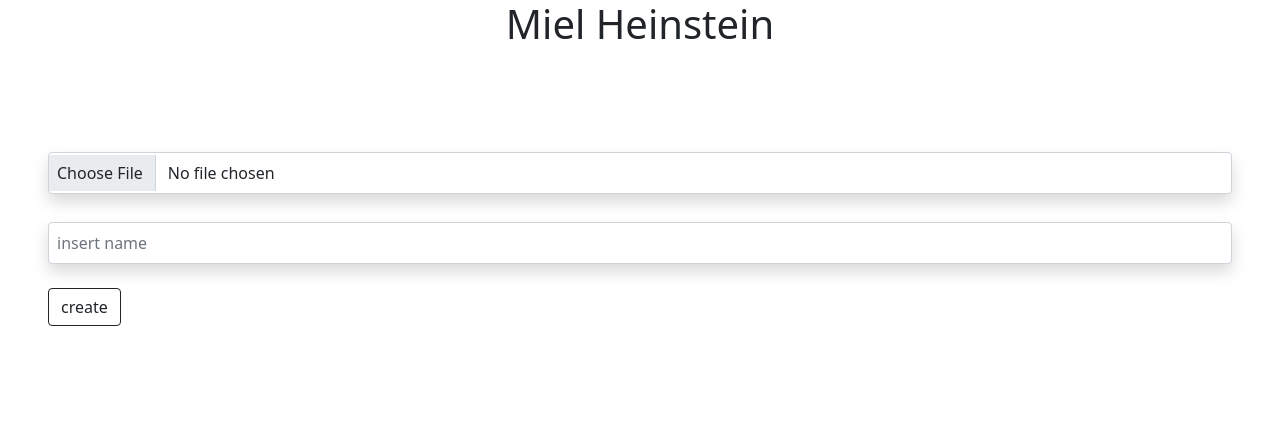
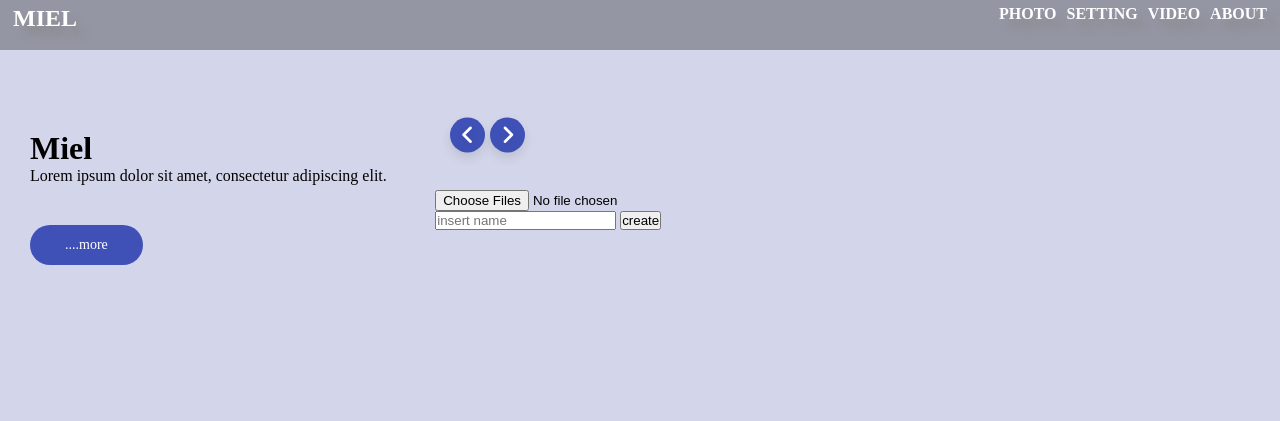
Before and after one commit to Miel-Einstein/testuploa, a Django app: page / in a window 1280 px wide. Shown: the top 421 px of the page. Run offline with Django 3.2, Linux system fonts and the light colour scheme; data that the repository does not hold is empty; some libraries are stand-ins or nearby versions.

Commit message:
first commit

```diff
--- a/testupload/urls.py
+++ b/testupload/urls.py
@@ -21,5 +21,7 @@ from django.conf.urls.static import static,settings
 urlpatterns = [
     path('admin/', admin.site.urls),
     path('',views.home,name='home'),
+    path('footer/',views.footer,name='footer'),
     path('delete_card/<id>/',views.delete_card,name="delete-card")
+
 ]+static(settings.STATIC_URL, document_root=settings.STATIC_ROOT)
--- a/todo/templates/todo/index.html
+++ b/todo/templates/todo/index.html
@@ -5,42 +5,223 @@
     <!-- Required meta tags -->
     <meta charset="utf-8">
     <meta name="viewport" content="width=device-width, initial-scale=1">
+     <!--required style -->
+    <link rel="stylesheet" href="https://cdnjs.cloudflare.com/ajax/libs/Glide.js/3.5.0/css/glide.theme.min.css" integrity="sha512-8vDOoSF7kZUYkn7BiQulRCTvpRoenljlkQDZhM6+IqDJi5jHDH9QEYH9NfMBB8LlqiYc7O17YGxbGx7dOxKrpw==" crossorigin="anonymous" referrerpolicy="no-referrer" />
+    <link rel="stylesheet" href="https://cdnjs.cloudflare.com/ajax/libs/Glide.js/3.5.0/css/glide.core.min.css" integrity="sha512-tYKqO78H3mRRCHa75fms1gBvGlANz0JxjN6fVrMBvWL+vOOy200npwJ69OBl9XEsTu3yVUvZNrdWFIIrIf8FLg==" crossorigin="anonymous" referrerpolicy="no-referrer" />
+    <link rel="stylesheet" href="https://cdnjs.cloudflare.com/ajax/libs/font-awesome/6.0.0-beta3/css/all.min.css" integrity="sha512-Fo3rlrZj/k7ujTnHg4CGR2D7kSs0v4LLanw2qksYuRlEzO+tcaEPQogQ0KaoGN26/zrn20ImR1DfuLWnOo7aBA==" crossorigin="anonymous" referrerpolicy="no-referrer" />    <style>
+        *{
+            margin: 0 ;
+            padding:0;
+            box-sizing:border-box;
+        }
+        body{
+            position:relative;
+            background:#d3d6ea;
+        }
+        .main{
+            padding:50px 0;
+        }
+        img{
+            width:100%;
+            height: 400px;
+            align-items: center;
+        }
+        .col-4{
+            padding:30px;
+            width:34%;
+            float:left;
+        }
+        .col-4 a{
+            display:inline-block;
+            padding:12px 35px;
+            background-color:#3f51b7;
+            color:#fff;
+            border-radius:50px;
+            text-decoration: none;
+            font-size:14px;
+            margin-top:40px;
+        }
+        .col-8{
+            width:66%;
+            float:right;
+        }
+        .glide__arrows{
+            position:absolute;
+            bottom:-35px;
+        }
+        .glide__arrows .glide__arrow{
+            background:#3f51b7;
+            border:none;
+            width:35px;
+            height:35px;
+            text-align: center;
+            line-height:35px;
+            border-radius:50%;
+            color:#fff;
+            font-size:22px;
+            outline:none;
+            margin-left:15px;
 
-    <!-- Bootstrap CSS -->
-    <link href="https://cdn.jsdelivr.net/npm/bootstrap@5.1.3/dist/css/bootstrap.min.css" rel="stylesheet" integrity="sha384-1BmE4kWBq78iYhFldvKuhfTAU6auU8tT94WrHftjDbrCEXSU1oBoqyl2QvZ6jIW3" crossorigin="anonymous">
+            padding:0;
+        }
+        .glide__arrows .glide__arrow.glide__arrow--left{
+            left:0;
+        }
+        .glide__arrows .glide__arrow.glide__arrow--right{
+        right:-90px;
+        }
+        .glide__slide{
+            transform:scale(.9);
+            filter:brightness(50%);
+            transition:all ease 0.5s;
+        }
+        .glide__slide.glide__slide--active{
+            transform: scale(1.1);
+            filter:brightness(100%);
 
-    <title>Owl carousel </title>
+        }
+        a.bouton{
+          position:relative;
+          bottom:50px;
+          padding:5px 15px;
+
+          border-radius:30px;
+          border-style:solid;
+          border-color: #92a8d1;
+          background:none;
+          color:#fff;
+          transition:all ease 0.5s;
+          text-decoration:none;
+        }
+        a.bouton:hover{
+          background:#000000;
+          width:200px;
+          height:50px;
+        }
+        nav {
+            position: sticky;
+            top:0;
+            padding:5px 3px 0;
+            height:50px;
+            background-color: rgba(0.5, 0, 0, 0.3);
+            justify-content:space-between;
+        }
+        nav h1{
+          position:relative;
+
+          color:#fff;
+          text-transform: uppercase;
+          font-weight: bold;
+          display: flex;
+          justify-content: left;
+        }
+        nav h1:hover{
+          color:#000000;
+        }
+         nav ul{
+          display: flex;
+          justify-content: right;
+          list-style: none;
+        }
+        nav h1{
+          position:absolute;
+
+          color:#fff;
+          text-transform: uppercase;
+          font-weight: bold;
+          justify-content: left;
+          margin-left:10px;
+          text-shadow: 10px 10px 8px #888888;
+
+
+        }
+
+        nav ul li a{
+          text-transform: uppercase;
+          font-weight: bold;
+          color:#fff;
+          padding-top:-2px;
+          margin-right:10px;
+          text-shadow: 10px 10px 8px #888888;
+          text-decoration: none;
+          transition:color 2s ;
+  }
+  nav ul li a:hover{
+    color:#000000;
+  }
+    </style>
   </head>
   <body>
-   <center> <h1>Miel Heinstein</h1></center>
+    <nav class="shadow">
+        <h1>Miel</h1>
+      <ul>
+         <li><a href="#">Photo</a></li>
+         <li><a href="#">Setting</a></li>
+         <li><a href="#">Video</a></li>
+         <li><a href="#">About</a></li>
+      </ul>
+    </nav>
+
+    <div class="main">
+      <div class="col-4">
+        <h1>Miel</h1>
+        <p>Lorem ipsum dolor sit amet, consectetur adipiscing elit.</p>
+        <a href="#">....more</a>
+
+      </div
+       <div class="col-8">
+         <div class="glide">
+             <div class="glide__track" data-glide-el="track">
+               <ul class="glide__slides">
+                  {% for carte in cards  %}
+
+                     <li class="glide__slide"><img src="{{carte.image.url}}" alt="">
+                      <center><a href="{% url 'delete-card' carte.id  %}" class="bouton shadow">delete</a></center>
+                     </li>
 
 
-    <section class="owl-carousel pl-2" style="display:flex">
 
-        {% for carte in cards  %}
-        <div class="card shadow m-2" style="width: 18rem ">
-            <img src="{{carte.image.url}}" style="max-height:11rem" class="card-img-top"alt="...">
-            <div class="card-body">
-              <p class="card-text">{{carte.nom}} </p><a class="btn btn-outline-success" href="{% url 'delete-card' carte.id %}">delete</a>
+                  {% endfor %}
+
+
+
+               </ul>
+
+
+             <div class="glide__arrows" data-glide-el="controls">
+               <button class="glide__arrow glide__arrow--left" data-glide-dir="<"><i class="fas fa-angle-left"></i></button>
+               <button class="glide__arrow glide__arrow--right" data-glide-dir=">"><i class="fas fa-angle-right"></i></button>
              </div>
          </div>
-          {% endfor %}
 
-    </section>
 
-  <section class="mt-5">
+         </div>
+      </div>
+    </div>
+    <section style="margin-top:40px">
       <form method="post" class="mb-5" enctype="multipart/form-data">
           {% csrf_token %}
-    <div class=" p-5 mb-3">
-        <input type="file" class="form-control p-2 shadow" name="image" id="inputGroupFile01"></br>
-        <input type="text" placeholder="insert name" class="form-control mt-1 p-2 shadow" name="name">
+       <div style="">
+           <input type="file" class="in" name="images" multiple id="inputGroupFile01"></br>
+           <input type="text" class="im" placeholder="insert name" multipe class="form-control mt-1 p-2 shadow" name="name">
            <button class="btn btn-outline-dark mt-4">create</button>
 
        </div>
        </form>
 
 <section>
-    <script src="https://cdn.jsdelivr.net/npm/@popperjs/core@2.10.2/dist/umd/popper.min.js" integrity="sha384-7+zCNj/IqJ95wo16oMtfsKbZ9ccEh31eOz1HGyDuCQ6wgnyJNSYdrPa03rtR1zdB" crossorigin="anonymous"></script>
-    <script src="https://cdn.jsdelivr.net/npm/bootstrap@5.1.3/dist/js/bootstrap.min.js" integrity="sha384-QJHtvGhmr9XOIpI6YVutG+2QOK9T+ZnN4kzFN1RtK3zEFEIsxhlmWl5/YESvpZ13" crossorigin="anonymous"></script>
+    </section>
+
   </body>
+
+    <script src="https://cdnjs.cloudflare.com/ajax/libs/font-awesome/6.0.0-beta3/js/fontawesome.min.js" integrity="sha512-vF2g7ozd8M2AA8re3eCrfJT2vvrOmIbW9JhodInQHN5Xjg6ec6nJpMJQcwuXm+aOhQze+CrM2rFQLftMtQA+bA==" crossorigin="anonymous" referrerpolicy="no-referrer"></script>
+    <script src="https://cdnjs.cloudflare.com/ajax/libs/Glide.js/3.5.0/glide.min.js" integrity="sha512-sRTWzFH9u9XGU6qNUQ8eFE6s6FXl/2L/nRJVwigW92TW8kC4eZCWsIKZTdfkIrCRyE8j0GwkTg8p+H76drV/WQ==" crossorigin="anonymous" referrerpolicy="no-referrer"></script>
+    <script>
+      new Glide('.glide', {
+          type: 'carousel',
+          startAt: 0,
+          focusAt:'center',
+          perView: 3
+        }).mount()
+    </script>
 </html>
--- a/todo/views.py
+++ b/todo/views.py
@@ -5,12 +5,13 @@ from .models import card
 
 
 def home(request):
-    cards=card.objects.all().order_by('-id')[0:4]
+    cards=card.objects.all().order_by('-id')
     try:
       if request.method=="POST":
          nom=request.POST.get('name')
-         image=request.FILES['image']
-         carte_obj=card.objects.create(nom=nom,image=image)
+         images=request.FILES.getlist('images')
+         for image in images:
+           carte_obj=card.objects.create(nom=nom,image=image)
          print(carte_obj)
          return redirect('/')
     except Exception as e:
@@ -24,3 +25,6 @@ def delete_card(request,id):
     except Exception as e:
         print(e)
     return redirect("home")
+
+def footer(request):
+   return render(request,'footer.html',{})
```
Also changed, not shown: requirements.txt (added, +10 -0 lines), testupload/settings.py (+6 -1 lines), db.sqlite3, 1 other file. Lines whose indentation alone changed are shown as unchanged.
